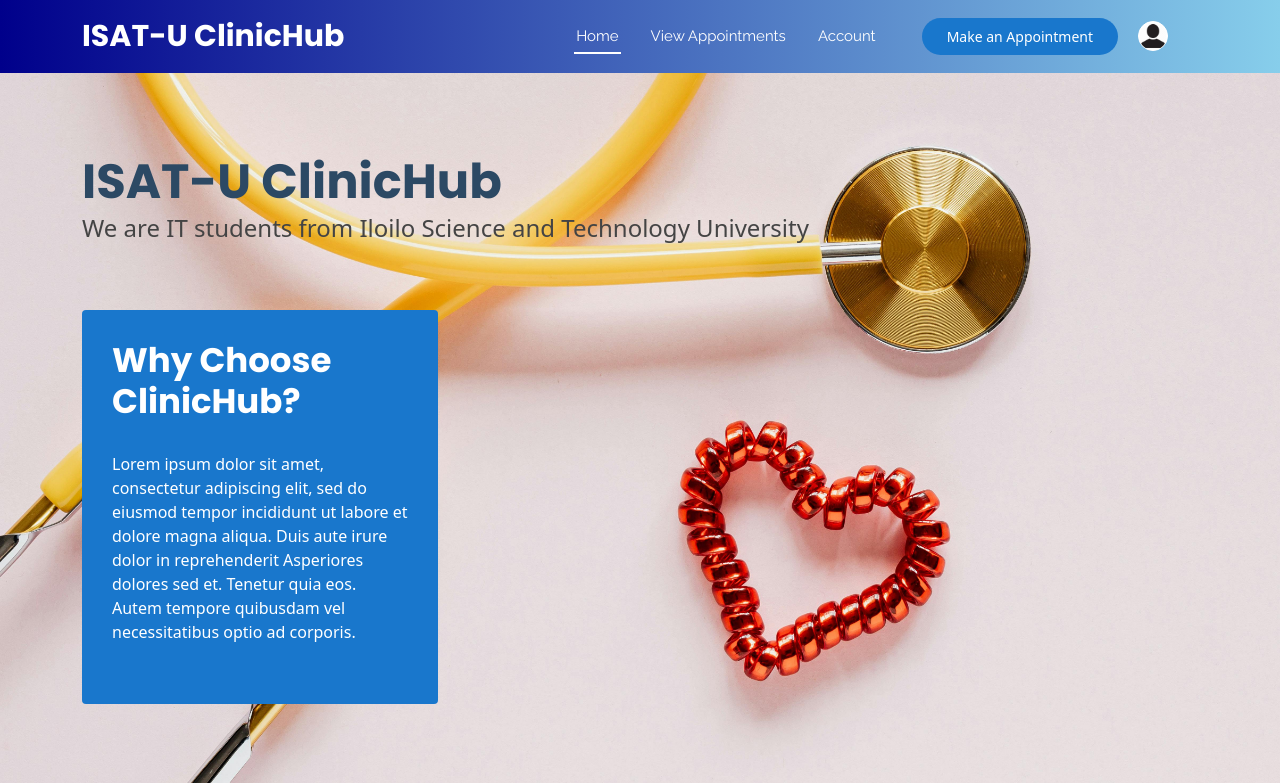
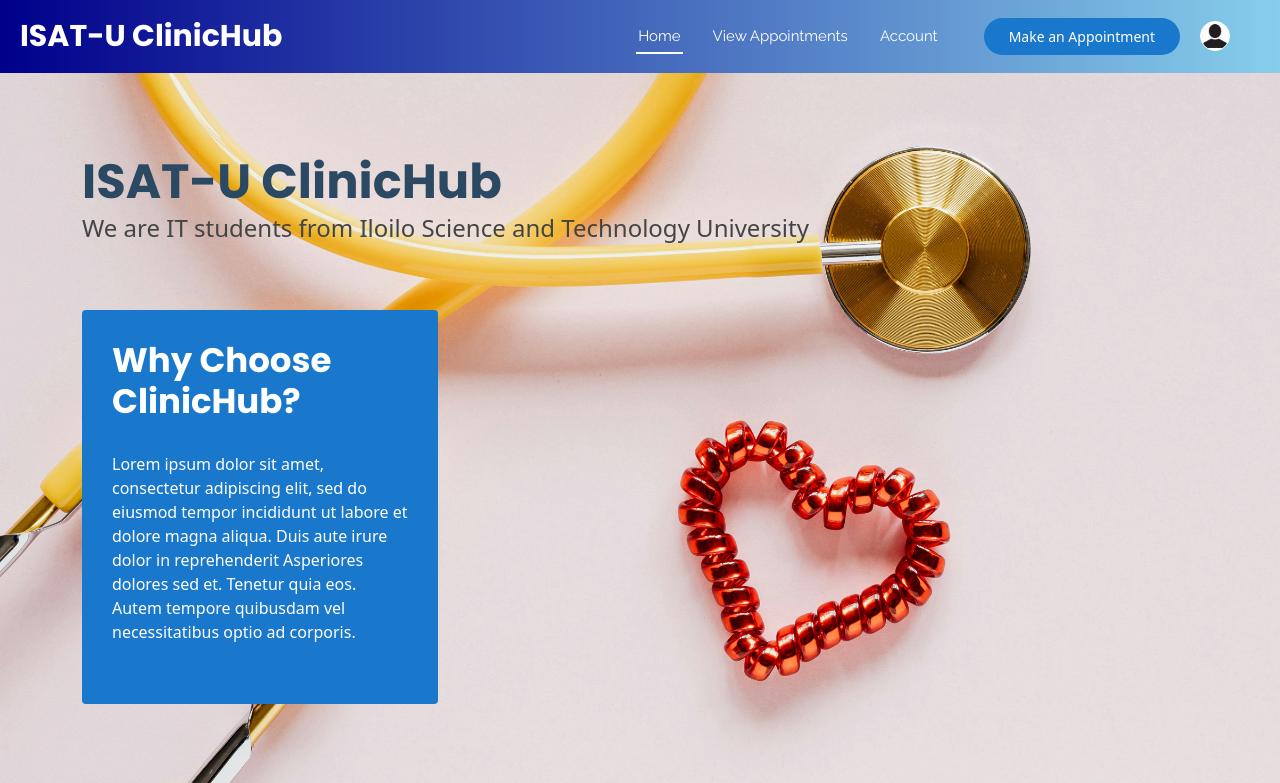
Before and after one commit to greenshe11/ClinicAppointmentv2, a Flask app: page / in a window 1280 px wide. Shown: the top 783 px of the page. Run offline with Flask 2, Linux system fonts and the light colour scheme; data that the repository does not hold is empty; some libraries are stand-ins or nearby versions.

Commit message:
expand topbar

```diff
--- a/templates/index.html
+++ b/templates/index.html
@@ -42,7 +42,7 @@
 
           <!-- Navigations -->
           <div class="branding d-flex align-items-center">
-               <div class="container position-relative d-flex align-items-center justify-content-between">
+               <div class="position-relative d-flex align-items-center justify-content-between" style="width:100%; padding-left: 20px; padding-right: 20px;">
                     <a href="/" class="logo d-flex align-items-center me-auto">
                          <h1 class="sitename">ISAT-U ClinicHub</h1>
                     </a>
--- a/templates/patient/chatbot.html
+++ b/templates/patient/chatbot.html
@@ -282,7 +282,7 @@
 
           <!-- Navigations -->
           <div class="branding d-flex align-items-center">
-               <div class="container position-relative d-flex align-items-center justify-content-between">
+            <div class="position-relative d-flex align-items-center justify-content-between" style="width:100%; padding-left: 20px; padding-right: 20px;">
                     <a href="/" class="logo d-flex align-items-center me-auto">
                          <h1 class="sitename">ISAT-U ClinicHub</h1>
                     </a>
--- a/templates/patient/profile.html
+++ b/templates/patient/profile.html
@@ -37,7 +37,7 @@
 
           <!-- Navigations -->
           <div class="branding d-flex align-items-center">
-               <div class="container position-relative d-flex align-items-center justify-content-between">
+               <div class="position-relative d-flex align-items-center justify-content-between" style="width:100%; padding-left: 20px; padding-right: 20px;">
                     <a href="/" class="logo d-flex align-items-center me-auto">
                          <h1 class="sitename">ISAT-U ClinicHub</h1>
                     </a>
--- a/templates/patient/schedule.html
+++ b/templates/patient/schedule.html
@@ -45,7 +45,7 @@
 
         <!-- Navigations -->
         <div class="branding d-flex align-items-center">
-             <div class="container position-relative d-flex align-items-center justify-content-between">
+            <div class="position-relative d-flex align-items-center justify-content-between" style="width:100%; padding-left: 20px; padding-right: 20px;">
                   <a href="/" class="logo d-flex align-items-center me-auto">
                        <h1 class="sitename">ISAT-U ClinicHub</h1>
                   </a>
--- a/templates/staff/mainstaff.html
+++ b/templates/staff/mainstaff.html
@@ -44,7 +44,7 @@
 
         <!-- Navigations -->
         <div class="branding d-flex align-items-center">
-             <div class="container position-relative d-flex align-items-center justify-content-between">
+            <div class="position-relative d-flex align-items-center justify-content-between" style="width:100%; padding-left: 20px; padding-right: 20px;">
                   <a href="/" class="logo d-flex align-items-center me-auto">
                        <h1 class="sitename">ISAT-U ClinicHub</h1>
                   </a>
--- a/templates/staff/profileAdmin.html
+++ b/templates/staff/profileAdmin.html
@@ -37,7 +37,7 @@
 
           <!-- Navigations -->
           <div class="branding d-flex align-items-center">
-               <div class="container position-relative d-flex align-items-center justify-content-between">
+               <div class="position-relative d-flex align-items-center justify-content-between" style="width:100%; padding-left: 20px; padding-right: 20px;">
                     <a href="/" class="logo d-flex align-items-center me-auto">
                          <h1 class="sitename">ISAT-U ClinicHub</h1>
                     </a>
```
